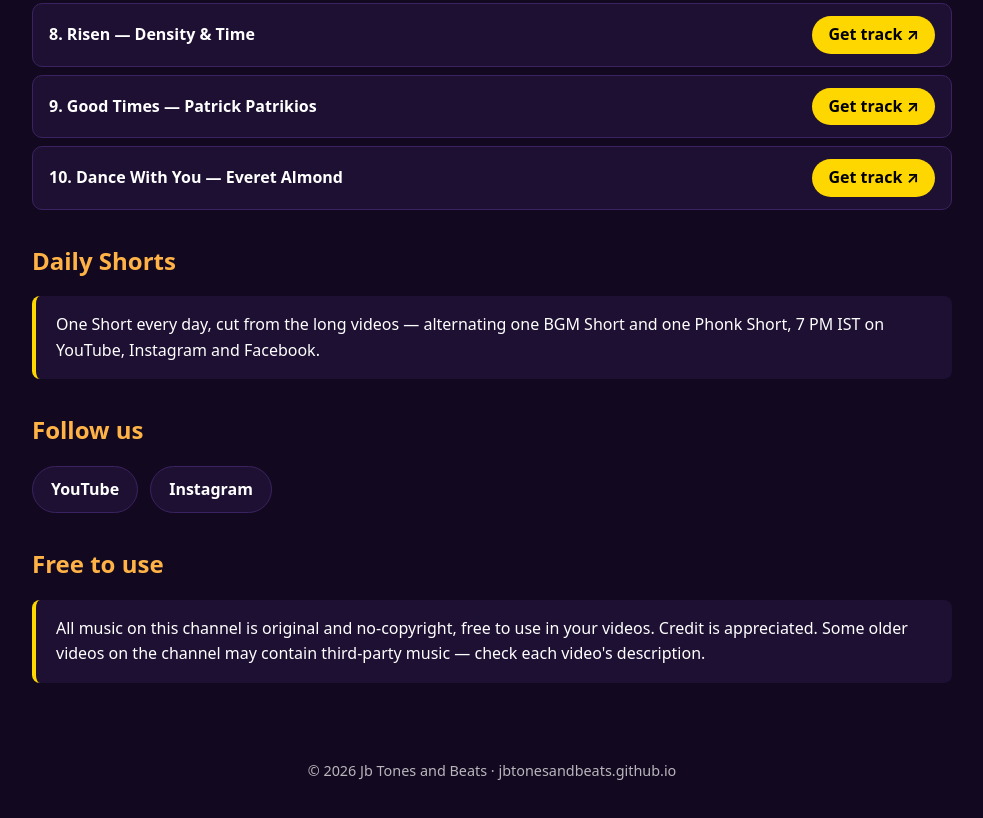
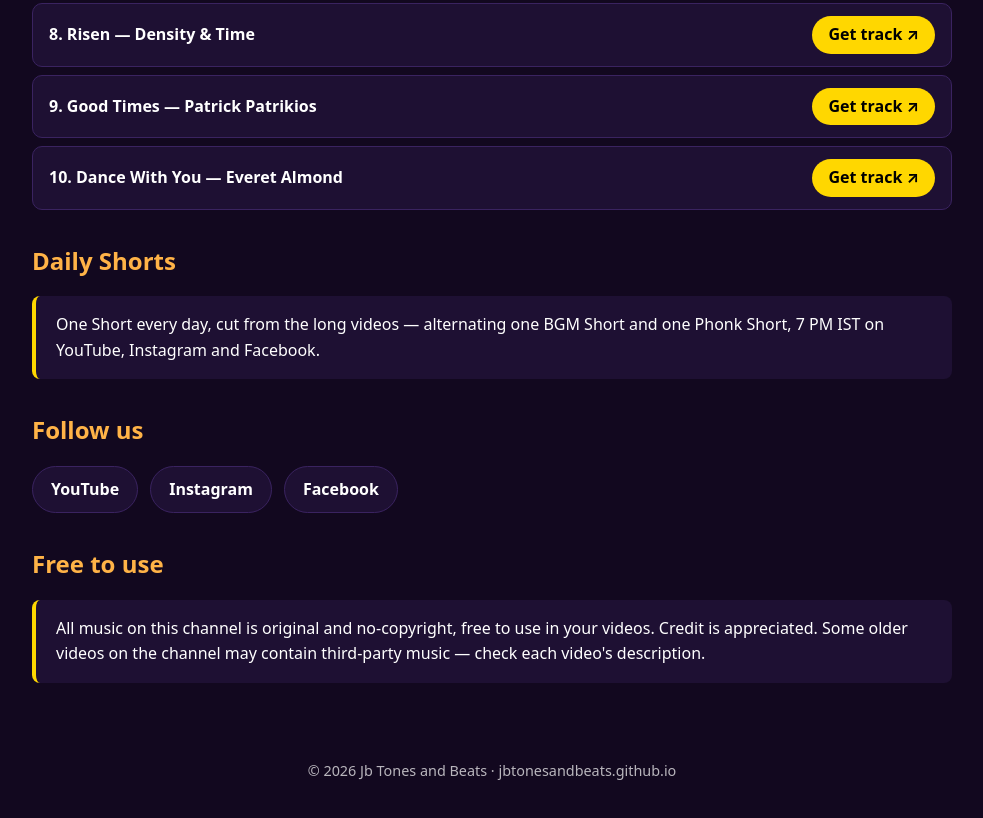
Before and after one commit to jbtonesandbeats/jbtonesandbeats.github.io, a plain HTML site: page index.html in a window 1280 px wide. Shown: the part 2899-3717 px from the top of the page, without its empty margins (148-1131 px from the left). Drawn offline with Linux system fonts and the light colour scheme.

Commit message:
Add Facebook Page link to Follow us

```diff
--- a/index.html
+++ b/index.html
@@ -134,6 +134,7 @@
   <div class="social">
     <a href="https://www.youtube.com/@JbTonesandBeats">YouTube</a>
     <a href="https://www.instagram.com/jbtonesandbeats/">Instagram</a>
+    <a href="https://www.facebook.com/jbtonesandbeats/">Facebook</a>
   </div>
 
   <h2>Free to use</h2>
```
